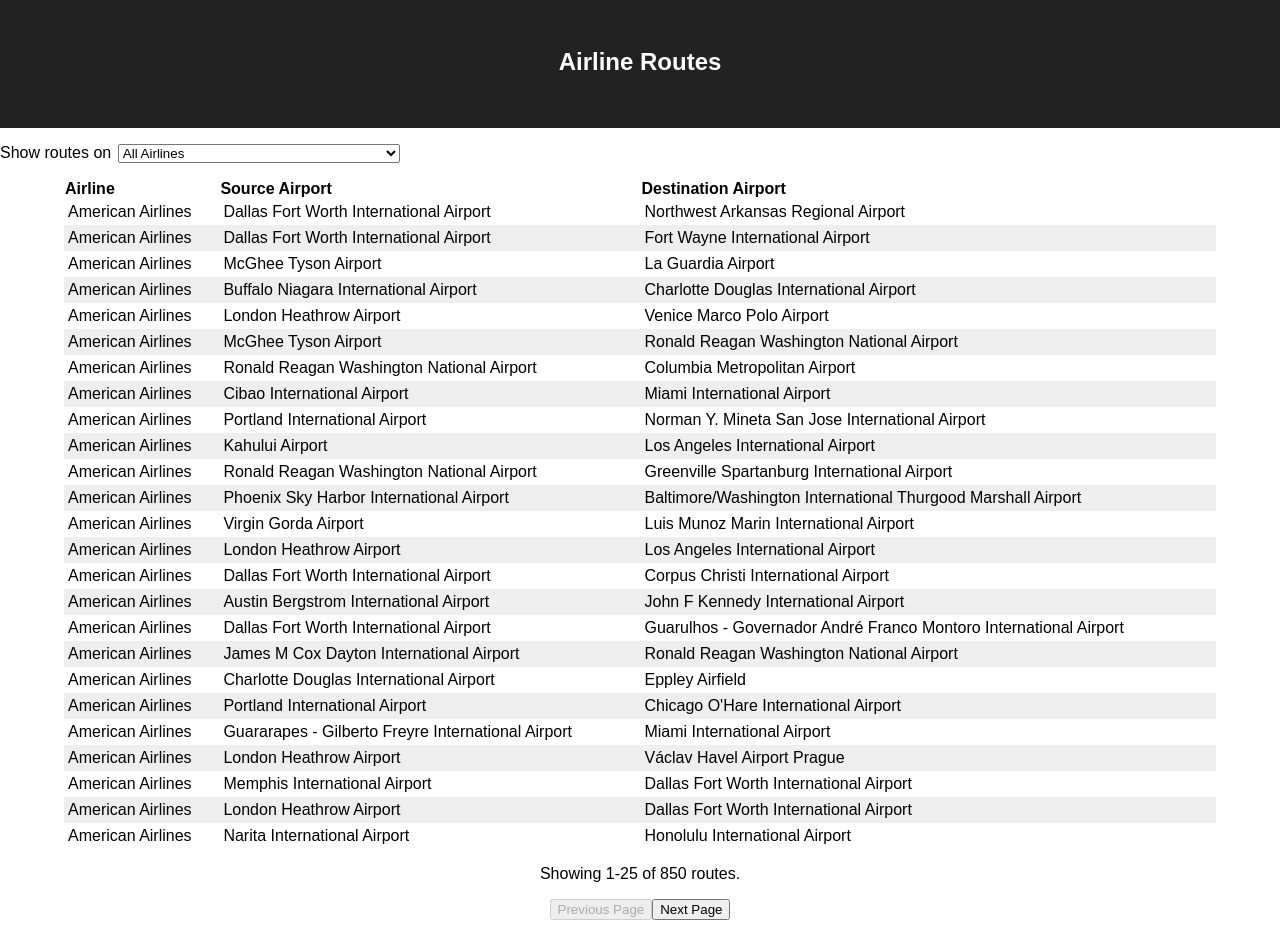
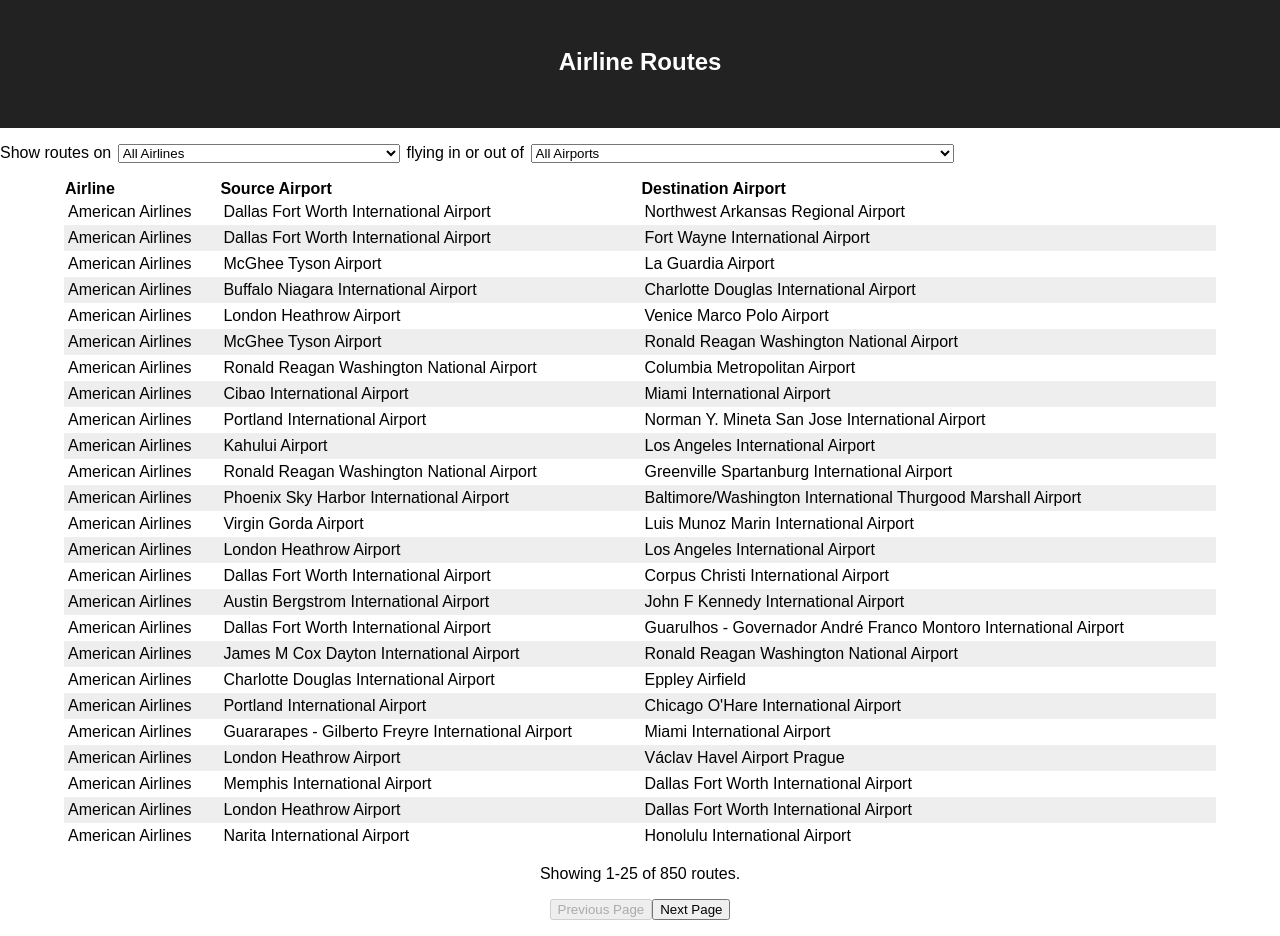
Before and after one commit to eufrosino/airlines-map, a React (Create React App) app: page / in a window 1280 px wide. Built offline with nearby package versions, Linux system fonts and the light colour scheme.

Commit message:
filter by airport

```diff
--- a/src/App.js
+++ b/src/App.js
@@ -6,6 +6,7 @@
 
 const App = () => {
   const [airline, setAirline] = useState('all');
+  const [airport, setAirport] = useState('all');
 
   const formatValue = (property, value) => {
     if (property === 'airline') {
@@ -15,7 +16,10 @@
   };
 
   const filteredRoutes = DATA.routes.filter((route) => {
-    return (route.airline === airline || airline === 'all');
+    return (
+      (route.airline === airline || airline === 'all') &&
+      (route.src === airport || route.dest === airport || airport === 'all')
+    );
   });
 
   const filteredAirlines = DATA.airlines.map((airline) => {
@@ -25,11 +29,22 @@
     return Object.assign({}, airline, { active });
   });
 
+  const filteredAirports = DATA.airports.map((airport) => {
+    const active = !!filteredRoutes.find(route => {
+      return (route.src === airport.code || route.dest === airport.code);
+    });
+    return Object.assign({}, airport, { active });
+  });
+
   const airlineSelected = (value) => {
     if (value !== 'all') {
       value = Number(value);
     }
     setAirline(value);
+  };
+
+  const airportSelected = (value) => {
+    setAirport(value);
   };
 
   const columns = [
@@ -54,6 +69,16 @@
           onSelect={airlineSelected}
           enabledKey='active'
         />
+        flying in or out of
+        <Select
+          options={filteredAirports}
+          valueKey="code"
+          titleKey="name"
+          enabledKey="active"
+          allTitle="All Airports"
+          value={airport}
+          onSelect={airportSelected}
+        />
       </p>
       <section>
         <Table
```
